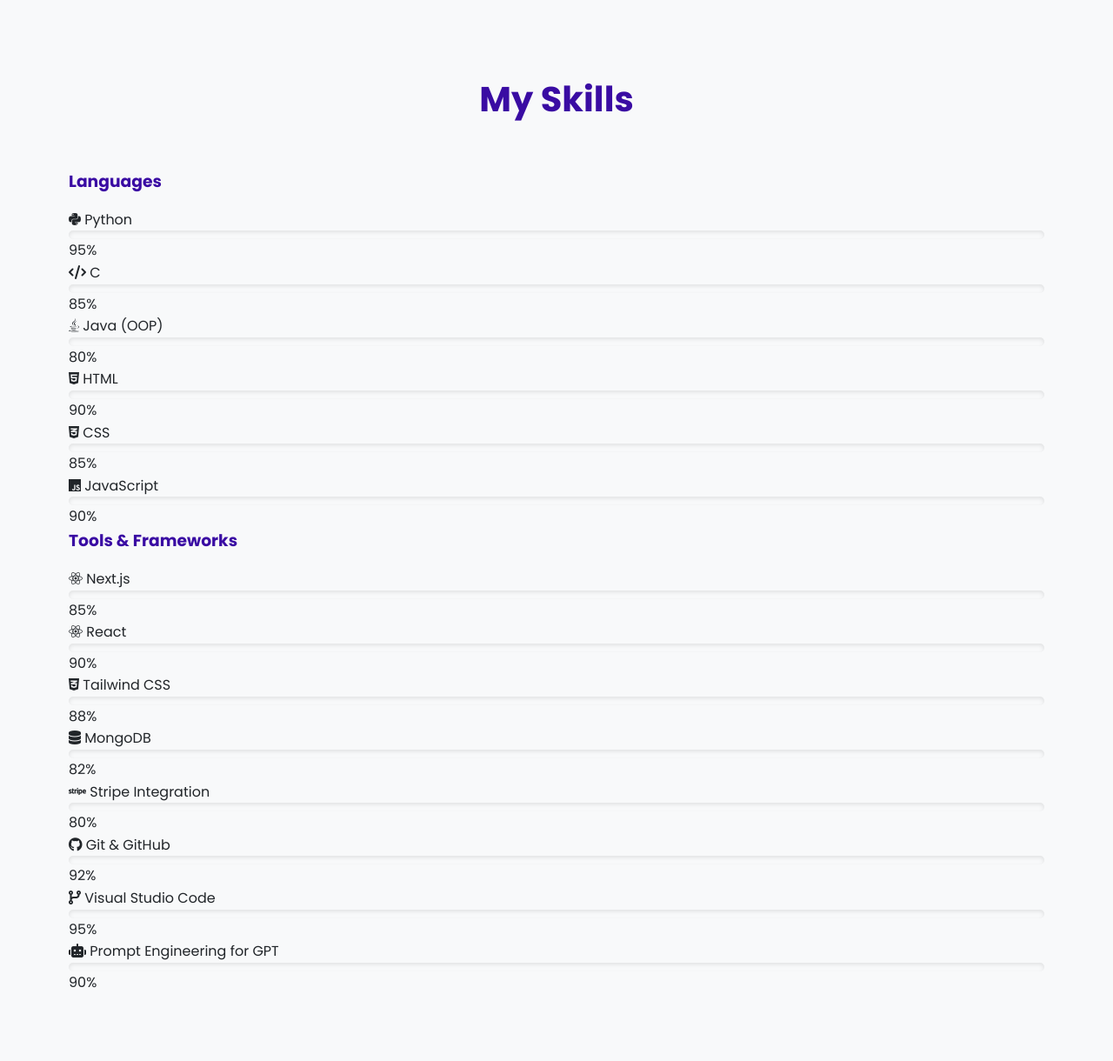
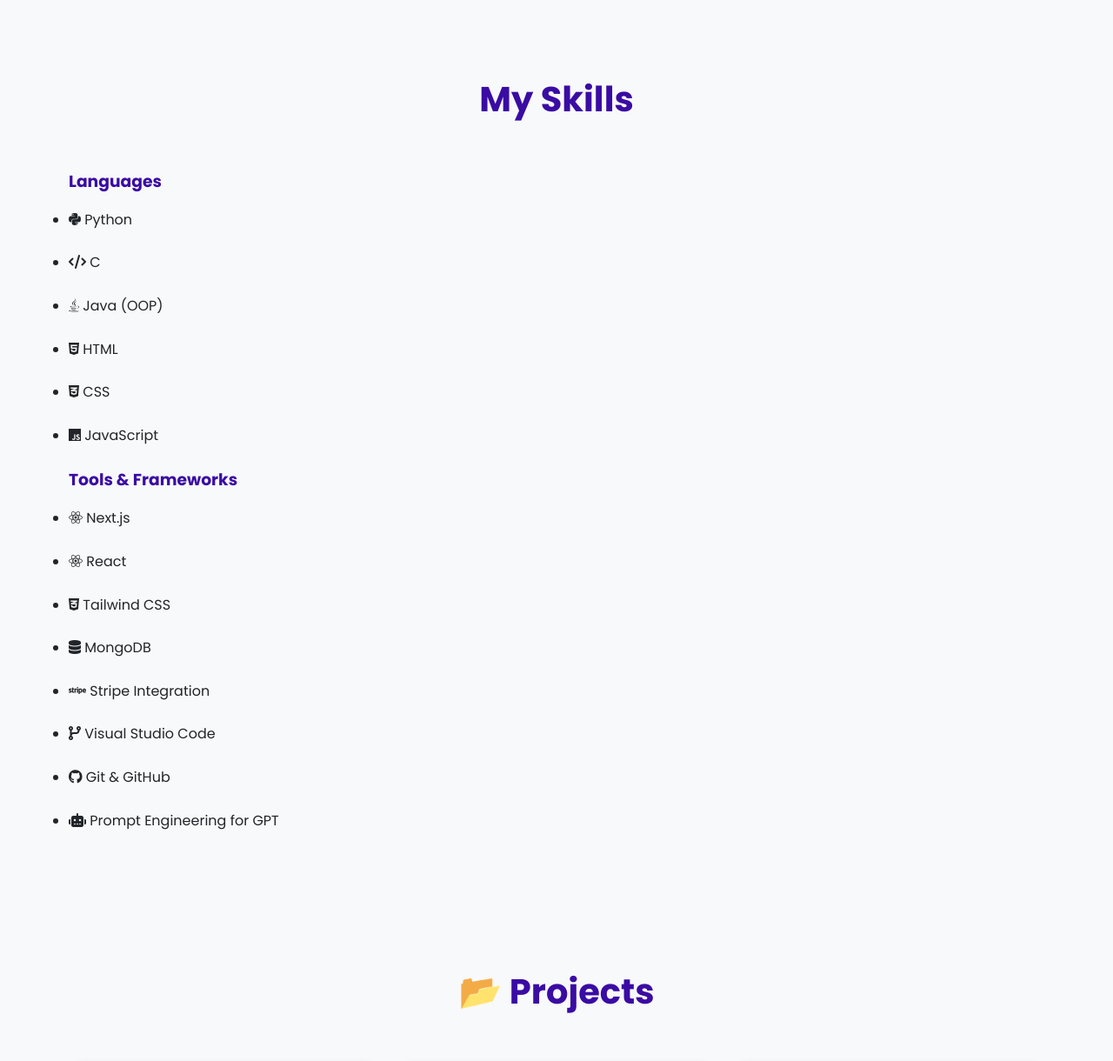
Before and after one commit to VijayKumarG717/Portfolio, a PHP site: page / in a window 1280 px wide. Shown: the part 1310-2530 px from the top of the page at 87% size. Run offline with PHP 8.4, Linux system fonts and the light colour scheme; some libraries are stand-ins or nearby versions.

Commit message:
Simplified skills section with clean, professional layout

```diff
--- a/index.html
+++ b/index.html
@@ -134,171 +134,75 @@
             <div class="container">
                 <h2 class="section-title" data-aos="fade-up">My Skills</h2>
 
-                <div class="two-column-skills">
+                <div class="clean-skills-container">
                     <!-- Languages Column -->
-                    <div class="skills-category" data-aos="fade-up" data-aos-delay="100">
+                    <div class="skills-column" data-aos="fade-up" data-aos-delay="100">
                         <h3>Languages</h3>
-                        <div class="skills-grid">
-                            <div class="skill-card">
-                                <div class="skill-header">
+                        <ul class="skills-list">
+                            <li class="skill-item">
                                 <i class="fab fa-python"></i>
                                 <span>Python</span>
-                                </div>
-                                <div class="skill-bar">
-                                    <div class="skill-level" style="width: 95%"></div>
-                                </div>
-                                <div class="skill-percentage">95%</div>
-                            </div>
-
-                            <div class="skill-card">
-                                <div class="skill-header">
+                            </li>
+                            <li class="skill-item">
                                 <i class="fas fa-code"></i>
                                 <span>C</span>
-                                </div>
-                                <div class="skill-bar">
-                                    <div class="skill-level" style="width: 85%"></div>
-                                </div>
-                                <div class="skill-percentage">85%</div>
-                            </div>
-
-                            <div class="skill-card">
-                                <div class="skill-header">
+                            </li>
+                            <li class="skill-item">
                                 <i class="fab fa-java"></i>
                                 <span>Java (OOP)</span>
-                                </div>
-                                <div class="skill-bar">
-                                    <div class="skill-level" style="width: 80%"></div>
-                                </div>
-                                <div class="skill-percentage">80%</div>
-                            </div>
-
-                            <div class="skill-card">
-                                <div class="skill-header">
+                            </li>
+                            <li class="skill-item">
                                 <i class="fab fa-html5"></i>
                                 <span>HTML</span>
-                                </div>
-                                <div class="skill-bar">
-                                    <div class="skill-level" style="width: 90%"></div>
-                                </div>
-                                <div class="skill-percentage">90%</div>
-                            </div>
-
-                            <div class="skill-card">
-                                <div class="skill-header">
+                            </li>
+                            <li class="skill-item">
                                 <i class="fab fa-css3-alt"></i>
                                 <span>CSS</span>
-                                </div>
-                                <div class="skill-bar">
-                                    <div class="skill-level" style="width: 85%"></div>
-                                </div>
-                                <div class="skill-percentage">85%</div>
-                            </div>
-
-                            <div class="skill-card">
-                                <div class="skill-header">
+                            </li>
+                            <li class="skill-item">
                                 <i class="fab fa-js"></i>
                                 <span>JavaScript</span>
-                                </div>
-                                <div class="skill-bar">
-                                    <div class="skill-level" style="width: 90%"></div>
-                                </div>
-                                <div class="skill-percentage">90%</div>
-                            </div>
-                        </div>
+                            </li>
+                        </ul>
                     </div>
 
                     <!-- Tools & Frameworks Column -->
-                    <div class="skills-category" data-aos="fade-up" data-aos-delay="100">
+                    <div class="skills-column" data-aos="fade-up" data-aos-delay="100">
                         <h3>Tools & Frameworks</h3>
-                        <div class="skills-grid">
-                            <div class="skill-card">
-                                <div class="skill-header">
+                        <ul class="skills-list">
+                            <li class="skill-item">
                                 <i class="fab fa-react"></i>
                                 <span>Next.js</span>
-                                </div>
-                                <div class="skill-bar">
-                                    <div class="skill-level" style="width: 85%"></div>
-                                </div>
-                                <div class="skill-percentage">85%</div>
-                            </div>
-
-                            <div class="skill-card">
-                                <div class="skill-header">
+                            </li>
+                            <li class="skill-item">
                                 <i class="fab fa-react"></i>
                                 <span>React</span>
-                                </div>
-                                <div class="skill-bar">
-                                    <div class="skill-level" style="width: 90%"></div>
-                                </div>
-                                <div class="skill-percentage">90%</div>
-                            </div>
-
-                            <div class="skill-card">
-                                <div class="skill-header">
+                            </li>
+                            <li class="skill-item">
                                 <i class="fab fa-css3-alt"></i>
                                 <span>Tailwind CSS</span>
-                                </div>
-                                <div class="skill-bar">
-                                    <div class="skill-level" style="width: 88%"></div>
-                                </div>
-                                <div class="skill-percentage">88%</div>
-                            </div>
-
-                            <div class="skill-card">
-                                <div class="skill-header">
+                            </li>
+                            <li class="skill-item">
                                 <i class="fas fa-database"></i>
                                 <span>MongoDB</span>
-                                </div>
-                                <div class="skill-bar">
-                                    <div class="skill-level" style="width: 82%"></div>
-                                </div>
-                                <div class="skill-percentage">82%</div>
-                            </div>
-
-                            <div class="skill-card">
-                                <div class="skill-header">
+                            </li>
+                            <li class="skill-item">
                                 <i class="fab fa-stripe"></i>
                                 <span>Stripe Integration</span>
-                                </div>
-                                <div class="skill-bar">
-                                    <div class="skill-level" style="width: 80%"></div>
-                                </div>
-                                <div class="skill-percentage">80%</div>
-                            </div>
-
-                            <div class="skill-card">
-                                <div class="skill-header">
+                            </li>
+                            <li class="skill-item">
+                                <i class="fas fa-code-branch"></i>
+                                <span>Visual Studio Code</span>
+                            </li>
+                            <li class="skill-item">
                                 <i class="fab fa-github"></i>
                                 <span>Git & GitHub</span>
-                                </div>
-                                <div class="skill-bar">
-                                    <div class="skill-level" style="width: 92%"></div>
-                                </div>
-                                <div class="skill-percentage">92%</div>
-                            </div>
-
-                            <div class="skill-card">
-                                <div class="skill-header">
-                                    <i class="fas fa-code-branch"></i>
-                                    <span>Visual Studio Code</span>
-                                </div>
-                                <div class="skill-bar">
-                                    <div class="skill-level" style="width: 95%"></div>
-                                </div>
-                                <div class="skill-percentage">95%</div>
-                            </div>
-
-                            <div class="skill-card">
-                                <div class="skill-header">
+                            </li>
+                            <li class="skill-item">
                                 <i class="fas fa-robot"></i>
                                 <span>Prompt Engineering for GPT</span>
-                                </div>
-                                <div class="skill-bar">
-                                    <div class="skill-level" style="width: 90%"></div>
-                                </div>
-                                <div class="skill-percentage">90%</div>
-                            </div>
-                        </div>
+                            </li>
+                        </ul>
                     </div>
                 </div>
             </div>
--- a/js/script.js
+++ b/js/script.js
@@ -1183,3 +1183,45 @@
         });
     }
 });
+
+// Clean Skills Section Animation
+document.addEventListener('DOMContentLoaded', function() {
+    const skillItems = document.querySelectorAll('.skill-item');
+
+    // Create an intersection observer
+    const observer = new IntersectionObserver((entries) => {
+        entries.forEach((entry, index) => {
+            if (entry.isIntersecting) {
+                // Add a staggered delay for each skill item
+                setTimeout(() => {
+                    entry.target.style.opacity = '1';
+                    entry.target.style.transform = 'translateY(0)';
+                }, index * 50);
+
+                observer.unobserve(entry.target);
+            }
+        });
+    }, { threshold: 0.1 });
+
+    // Set initial state for animation
+    skillItems.forEach(item => {
+        item.style.opacity = '0';
+        item.style.transform = 'translateY(10px)';
+        item.style.transition = 'opacity 0.3s ease, transform 0.3s ease';
+        observer.observe(item);
+    });
+
+    // Add hover effect to column headings
+    const columnHeadings = document.querySelectorAll('.skills-column h3');
+    columnHeadings.forEach(heading => {
+        heading.style.transition = 'color 0.3s ease';
+
+        heading.addEventListener('mouseenter', function() {
+            this.style.color = 'var(--accent-color)';
+        });
+
+        heading.addEventListener('mouseleave', function() {
+            this.style.color = 'var(--primary-color)';
+        });
+    });
+});
```
Also changed, not shown: css/styles.css (+140 -0 lines). Lines whose indentation alone changed are shown as unchanged.
